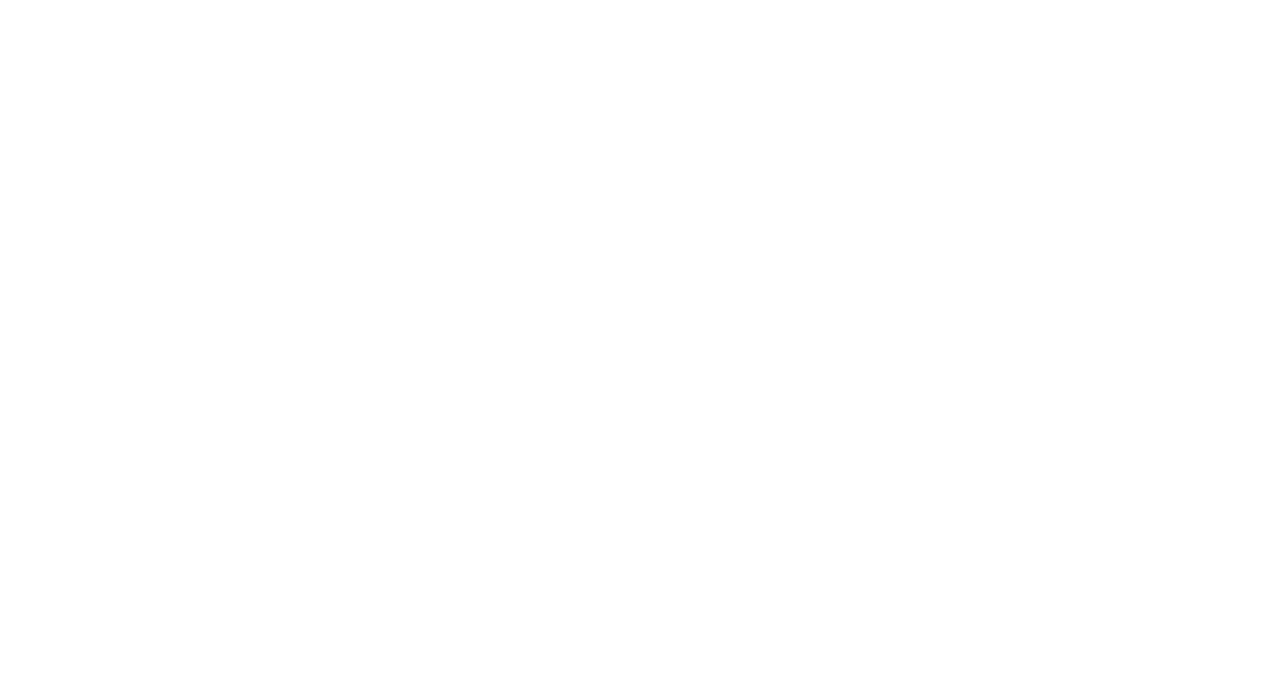
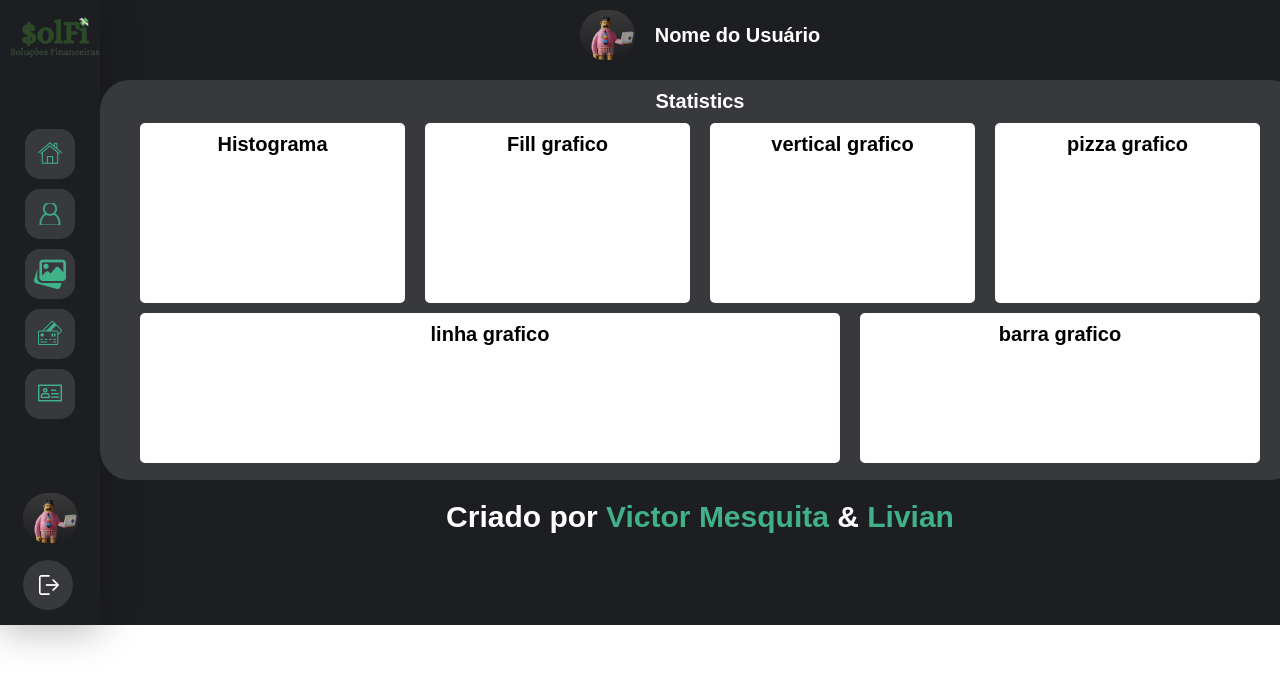
Before and after one commit to victor-joness/Solf1-Solucoes-Financeiras, a React (Create React App) app in the folder Client/: page /admin in a window 1280 px wide. Shown: the top 686 px of the page. Built offline with nearby package versions, Linux system fonts and the light colour scheme; a web font is replaced by a local one.

Commit message:
Update Admin.jsx

```diff
--- a/Client/src/Pages/Autorizada/Admin/Admin.jsx
+++ b/Client/src/Pages/Autorizada/Admin/Admin.jsx
@@ -1,7 +1,58 @@
 import React from "react";
 
+import Menulateral from "../../../Components/NavBar/menulateral";
+import "./Admin.css";
+import avatar from "../../../images/AVATAR-ICON.png";
+
 const PageAutorizadaAdmin = () => {
+    return (
+        <div className="admin--container">
+            <Menulateral></Menulateral>
 
+            <div className="admin--container__direita">
+                <div className="admin--container--direita__usuario">
+                    <img src={avatar} alt="avatar do usuario" />
+                    <h1>Nome do Usuário</h1>
+                </div>
+
+                <div className="admin--container--direita__mid">
+                    <h1>Statistics</h1>
+
+                    <div className="admin--container--direita--mid__superior">
+                        <div className="admin--container--direita--mid--superior histograma">
+                            <h1>Histograma</h1>
+                        </div>
+
+                        <div className="admin--container--direita--mid--superior Fill">
+                            <h1>Fill grafico</h1>
+                        </div>
+
+                        <div className="admin--container--direita--mid--superior vertical">
+                            <h1>vertical grafico</h1>
+                        </div>
+
+                        <div className="admin--container--direita--mid--superior pizza">
+                            <h1>pizza grafico</h1>
+                        </div>
+                    </div>
+
+                    <div className="admin--container--direita--mid__inferior">
+                        <div className="admin--container--direita--mid--inferir linha">
+                            <h1>linha grafico</h1>
+                        </div>
+
+                        <div className="admin--container--direita--mid--inferir barra">
+                            <h1>barra grafico</h1>
+                        </div>
+                    </div>
+                </div>
+
+                <div className="admin--container--direita__footer">
+                    <h2>Criado por <span>Victor Mesquita</span> & <span>Livian</span></h2>
+                </div>
+            </div>
+        </div>
+    )
 }
 
 export default PageAutorizadaAdmin;
```
